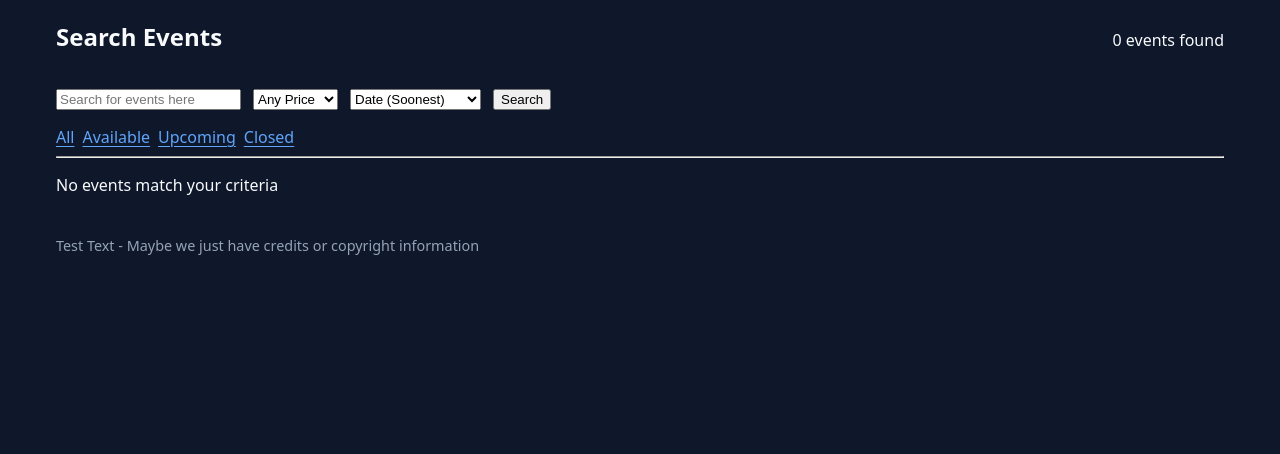
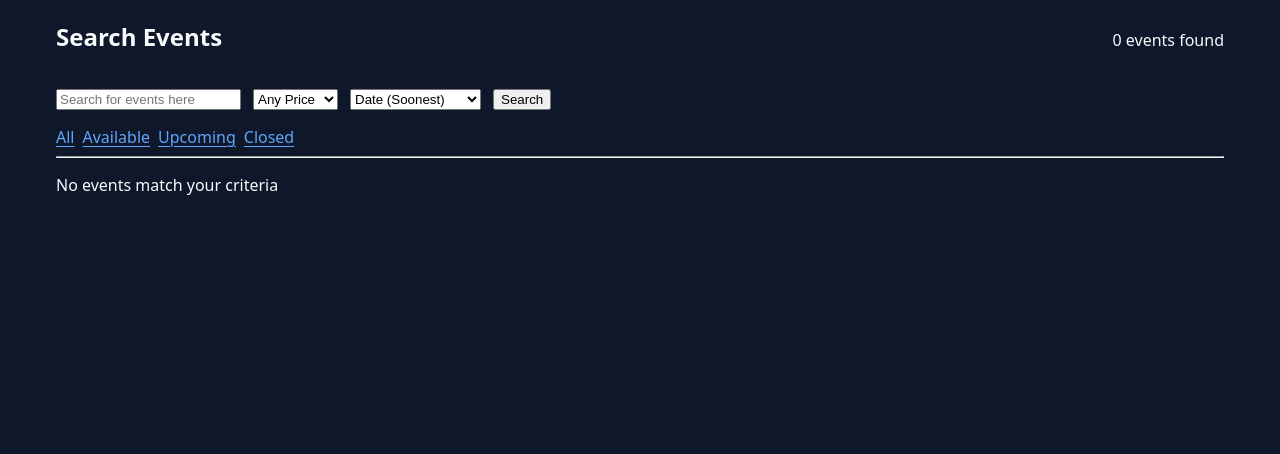
Before and after one commit to it-sd-capstone/2026-fall-team4, an ASP.NET Core app: page / in a window 1280 px wide. Shown: the part 230-684 px from the top of the page. Run offline with ASP.NET Core 8, Linux system fonts and the light colour scheme; style sheets or scripts are compiled from the project's sources; some libraries are stand-ins or nearby versions.

Commit message:
Removed the test text.

```diff
--- a/EventTicketFlow/Views/Home/Index.cshtml
+++ b/EventTicketFlow/Views/Home/Index.cshtml
@@ -137,8 +137,4 @@ else
     </div>
 }
 
-@*Footer*@
-<div class="footer">
-    <p>Test Text - Maybe we just have credits or copyright information</p>
-</div>
 @* This page will display information about all public and open events. It will not show tickets to purchase or long details about the events, just a short breif about the event to let the user decide if they want to click on the event to see more information. The events will be displayed in a list format with the most recent events at the top of the page. Each event will have a link to the event details page where users can see more information about the event and purchase tickets if available. *@
```
